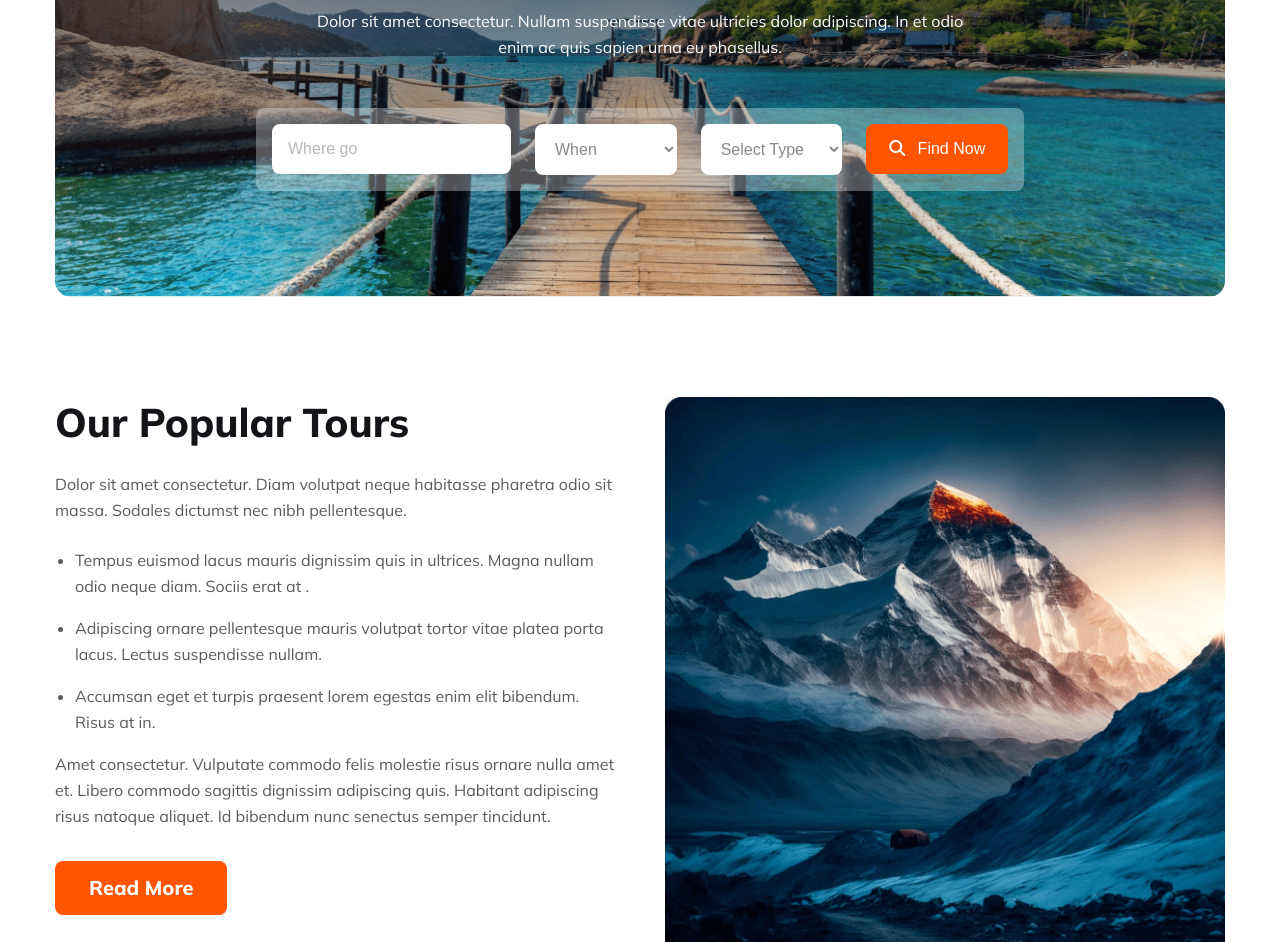
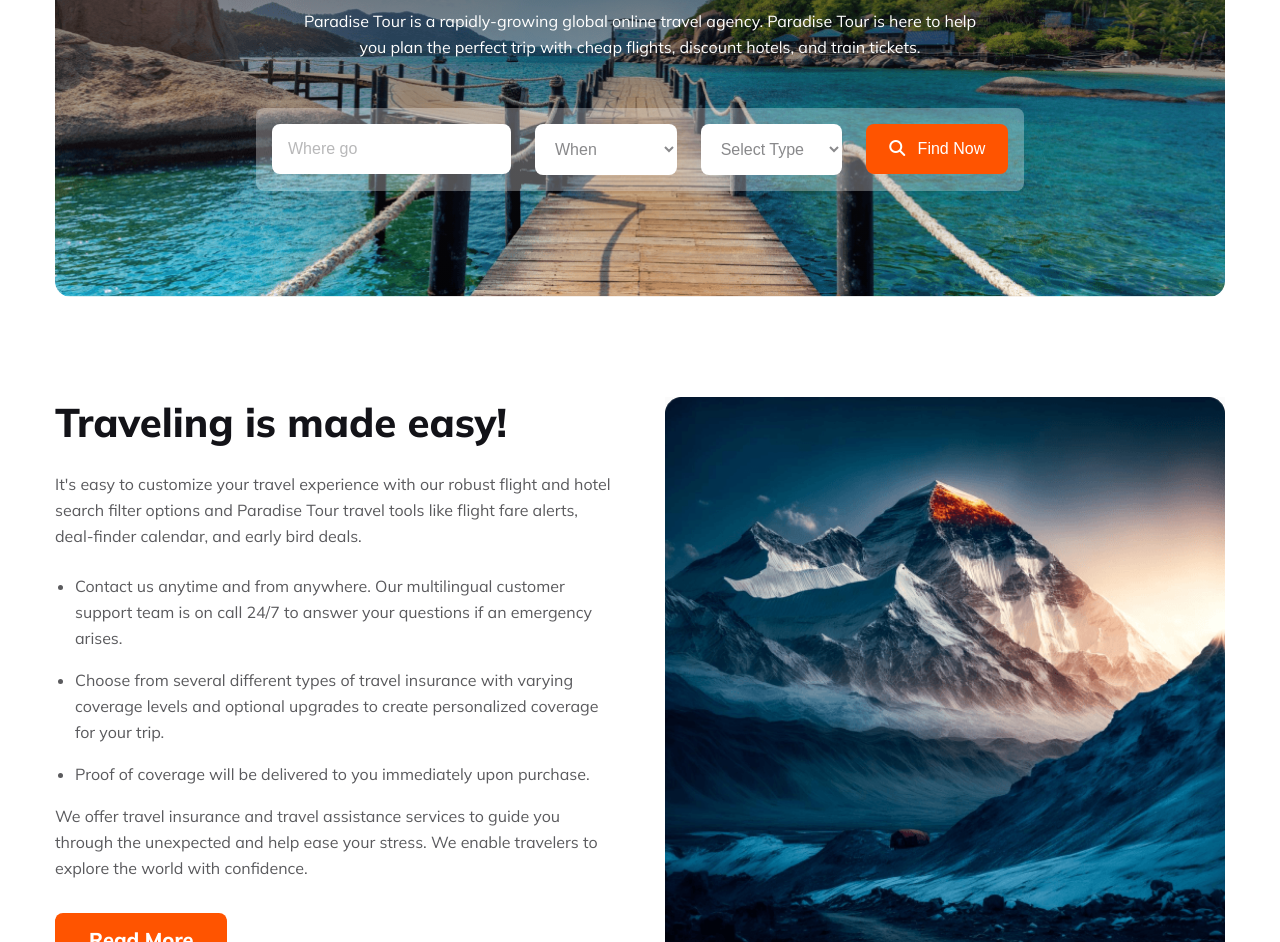
Before and after one commit to mdtouhidulislam/b9-a2, a plain HTML site: page index.html in a window 1280 px wide. Shown: the part 352-1294 px from the top of the page. Drawn offline with Linux system fonts and the light colour scheme.

Commit message:
Site content updated

```diff
--- a/index.html
+++ b/index.html
@@ -31,8 +31,8 @@
         <section class="banner-container">
             <div class="banner-overlay">
                 <div class="banner-text">
-                    <h2 class="banner-title">Explore Your Travel</h2>
-                    <p class="banner-desc">Dolor sit amet consectetur. Nullam suspendisse vitae ultricies dolor adipiscing. In et odio enim ac quis sapien urna eu phasellus.</p>
+                    <h2 class="banner-title">Your Trip Starts Here</h2>
+                    <p class="banner-desc">Paradise Tour is a rapidly-growing global online travel agency. Paradise Tour is here to help you plan the perfect trip with cheap flights, discount hotels, and train tickets.</p>
                 </div>
                 <div class="banner-form">
                     <input type="text" placeholder="Where go">
@@ -51,15 +51,14 @@
         <!-- Tours Section -->
         <section class="tours-container">
             <div class="section-text">
-                <h2 class="section-title">Our Popular Tours</h2>
-                <p>Dolor sit amet consectetur. Diam volutpat neque habitasse pharetra odio sit massa. Sodales dictumst nec nibh pellentesque.</p>
+                <h2 class="section-title">Traveling is made easy!</h2>
+                <p>It's easy to customize your travel experience with our robust flight and hotel search filter options and Paradise Tour travel tools like flight fare alerts, deal-finder calendar, and early bird deals.</p>
                 <ul>
-                    <li>Tempus euismod lacus mauris dignissim quis in ultrices. Magna nullam odio neque diam. Sociis erat at .</li>
-                    <li>Adipiscing ornare pellentesque mauris volutpat tortor vitae platea porta lacus. Lectus suspendisse nullam.</li>
-                    <li> Accumsan eget et turpis praesent lorem egestas enim elit bibendum. Risus at in.</li>
+                    <li>Contact us anytime and from anywhere. Our multilingual customer support team is on call 24/7 to answer your questions if an emergency arises.</li>
+                    <li>Choose from several different types of travel insurance with varying coverage levels and optional upgrades to create personalized coverage for your trip.</li>
+                    <li>Proof of coverage will be delivered to you immediately upon purchase. </li>
                 </ul>
-                <p>Amet consectetur. Vulputate commodo felis molestie risus
-                    ornare nulla amet et. Libero commodo sagittis dignissim adipiscing quis. Habitant adipiscing risus natoque aliquet. Id bibendum nunc senectus semper tincidunt. </p>
+                <p>We offer travel insurance and travel assistance services to guide you through the unexpected and help ease your stress. We enable travelers to explore the world with confidence.</p>
                 <a href="" class="btn-primary">Read More</a>
             </div>
             <div class="section-image">
@@ -69,7 +68,7 @@
         <!-- Destination Section -->
         <section class="destination-container">
             <h2 class="section-title">Choose Your Destination</h2>
-            <p class="section-desc">Dolor sit amet consectetur. Diam volutpat neque habitasse pharetra odio sit massa. Sodales dictumst nec nibh pellentesque.</p>
+            <p class="section-desc">Get 25% off or more on select hotels and start the new year creating new memories with those you love most. There's a World of Trips Out There. Let's Go! </p>
             <div class="grid-container">
                 <div class="grid-item item-1">
                     <img src="images/Rectangle 5.png" alt="">
@@ -104,22 +103,22 @@
         <!-- Why Us Section -->
         <section class="why-us-container">
             <h2 class="section-title">Why Choose Us</h2>
-            <p class="section-desc">Dolor sit amet consectetur. Diam volutpat neque habitasse pharetra odio sit massa. Sodales dictumst nec nibh pellentesque.</p>
+            <p class="section-desc">With our easy-to-use website and app, along with 24-hour customer support, booking your next trip couldn't be simpler. </p>
             <div class="speciality-container">
                 <div class="speciality-item">
                     <img src="images/hotel 1.png" alt="">
                     <h3>Handpicked Hotels</h3>
-                    <p>Amet consectetur. Vulputate commodo felis molestie risus  ornare nulla amet et. Libero commodo sagittis dignissim adipiscing quis. Habitant adipiscing risus natoque aliquet. </p>
+                    <p>You can get amazing daily deals on hotels that are up to half off the average cost. There is free cancellation on most hotels, and most rooms allow you to pay now or later.  </p>
                 </div>
                 <div class="speciality-item">
                     <img src="images/map 1.png" alt="">
                     <h3>World Class Service</h3>
-                    <p>Amet consectetur. Vulputate commodo felis molestie risus  ornare nulla amet et. Libero commodo sagittis dignissim adipiscing quis. Habitant adipiscing risus natoque aliquet. </p>
+                    <p>For many people, hotel accommodations are one of the most important parts of the entire trip. Knowing where to find the best services & deals can save time, money, and keep you happy. </p>
                 </div>
                 <div class="speciality-item">
                     <img src="images/price-tag 1.png" alt="">
                     <h3>Best Price Guarantee</h3>
-                    <p>Amet consectetur. Vulputate commodo felis molestie risus  ornare nulla amet et. Libero commodo sagittis dignissim adipiscing quis. Habitant adipiscing risus natoque aliquet. </p>
+                    <p>When it comes to choosing the best travel agencies to work with, consider our reputation, how quickly we respond, and we can find the best pricing. Comparison shop before deciding. </p>
                 </div>
             </div>
         </section>
@@ -149,7 +148,7 @@
                 <img src="images/logo.png" alt="">
                 <a href=""><h2>Paradise <span>Tour</span></h2></a>
             </div>
-            <p>Lorem ipsum dolor sit amet consectetur. Nulla sit viverra morbi vitae blandit orci potenti vulputate. Leo erat maecenas vitae elementum ultricies nullam. </p>
+            <p>Find unique hotel accommodations for memorable experiences. What makes us unique is that, we offer travel ideas, events, and immersion into some of the most unlikely places in the world!</p>
             <div class="social">
                 <a href=""><i class="fa-brands fa-facebook-f"></i></a>
                 <a href=""><i class="fa-brands fa-twitter"></i></a>
--- a/styles/paradise.css
+++ b/styles/paradise.css
@@ -518,8 +518,14 @@ p.copyright {
     }
 }
 /* Tablet/Medium Responsive Styles */
-@media screen and (min-width: 601px) and (max-width: 992px) {
+@media screen and (min-width: 601px) and (max-width: 1200px) {
     .navbar-container {
         flex-direction: column;
     }
+    header .logo {
+        margin-bottom: 24px;
+    }
+    header, main, .footer-container{
+        padding: 0 20px;
+    }
 }
```
